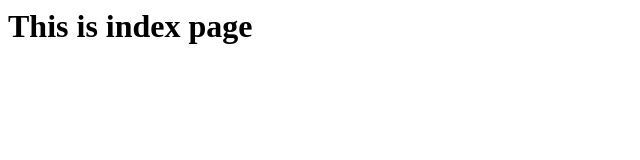
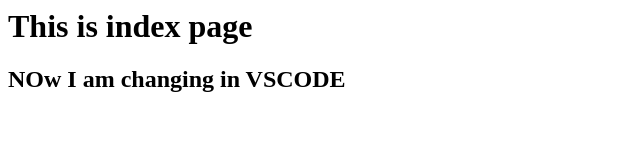
Before and after one commit to koustubhjuvekar/insta-project, a plain HTML site: page index.html in a window 1280 px wide. Shown: the whole page, without its empty margins (0-640 px from the left). Drawn offline with Linux system fonts and the light colour scheme.

Commit message:
added name.html and changed index.html

```diff
--- a/index.html
+++ b/index.html
@@ -1 +1,2 @@
 <h1> This is index page</h1>
+<h2>NOw I am changing in VSCODE</h2>
```
Also changed, not shown: name.html (added, +1 -0 lines).
